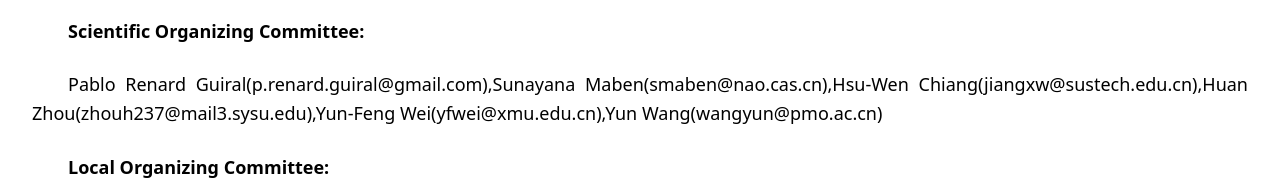
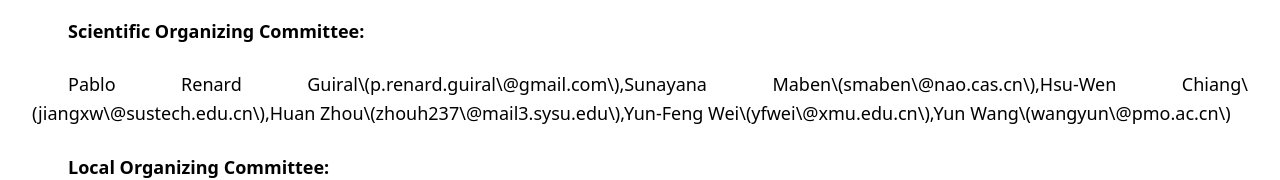
Before and after one commit to mars-knowsnothing/astro-forum, a Vue app: page / in a window 1280 px wide. Shown: the part 727-907 px from the top of the page. Built offline with nearby package versions, Linux system fonts and the light colour scheme.

Commit message:
1. update content to fix issue

```diff
--- a/src/i18n/index.js
+++ b/src/i18n/index.js
@@ -20,7 +20,7 @@
         'Astronomy in China has developed at a fast rate over the last decade, with new observational instrument and facilities planned or already operational (e.g., FAST, MUST, CSST, TianQin, Taiji), and increasing funding opportunities available. The KIAA postdoc forum is a chance for early-career scientists to grow their scientific network in China, with the prospect of continuing their scientific careers or further collaborating with Chinese institutions.'
       ],
       list_1_title: 'Scientific Organizing Committee:',
-      list_1: 'Pablo Renard Guiral(p.renard.guiral@gmail.com),Sunayana Maben(smaben@nao.cas.cn),Hsu-Wen Chiang(jiangxw@sustech.edu.cn),Huan Zhou(zhouh237@mail3.sysu.edu),Yun-Feng Wei(yfwei@xmu.edu.cn),Yun Wang(wangyun@pmo.ac.cn)',
+      list_1: 'Pablo Renard Guiral\\(p.renard.guiral\\@gmail.com\\),Sunayana Maben\\(smaben\\@nao.cas.cn\\),Hsu-Wen Chiang\\(jiangxw\\@sustech.edu.cn\\),Huan Zhou\\(zhouh237\\@mail3.sysu.edu\\),Yun-Feng Wei\\(yfwei\\@xmu.edu.cn\\),Yun Wang\\(wangyun\\@pmo.ac.cn\\)',
       bannerText: [
         'POSTDOCS FORUM 2024',
         'November 25 - 27 , 2024'
```
